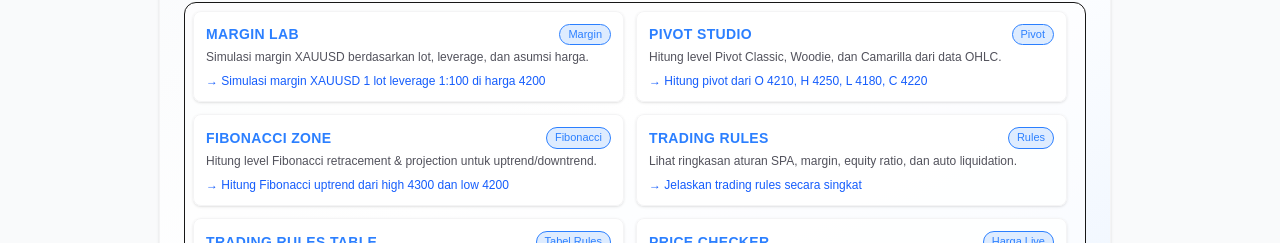
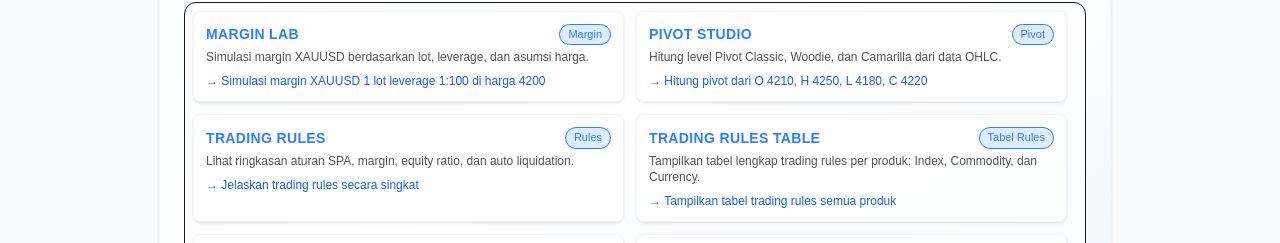
Before and after one commit to aisgbizdev/nm-ai, a Next.js app: page / in a window 1280 px wide. Shown: the part 275-518 px from the top of the page. Built offline with nearby package versions, Linux system fonts and the light colour scheme; no server answers.

Commit message:
Perbaikan build

```diff
--- a/src/components/chat/types.ts
+++ b/src/components/chat/types.ts
@@ -25,14 +25,14 @@ export const navigatorMenu = [
     example: "Hitung pivot dari O 4210, H 4250, L 4180, C 4220",
     pill: "Pivot",
   },
-  {
-    id: "3",
-    title: "Fibonacci Zone",
-    description:
-      "Hitung level Fibonacci retracement & projection untuk uptrend/downtrend.",
-    example: "Hitung Fibonacci uptrend dari high 4300 dan low 4200",
-    pill: "Fibonacci",
-  },
+  // {
+  //   id: "3",
+  //   title: "Fibonacci Zone",
+  //   description:
+  //     "Hitung level Fibonacci retracement & projection untuk uptrend/downtrend.",
+  //   example: "Hitung Fibonacci uptrend dari high 4300 dan low 4200",
+  //   pill: "Fibonacci",
+  // },
   {
     id: "4",
     title: "Trading Rules",
```
